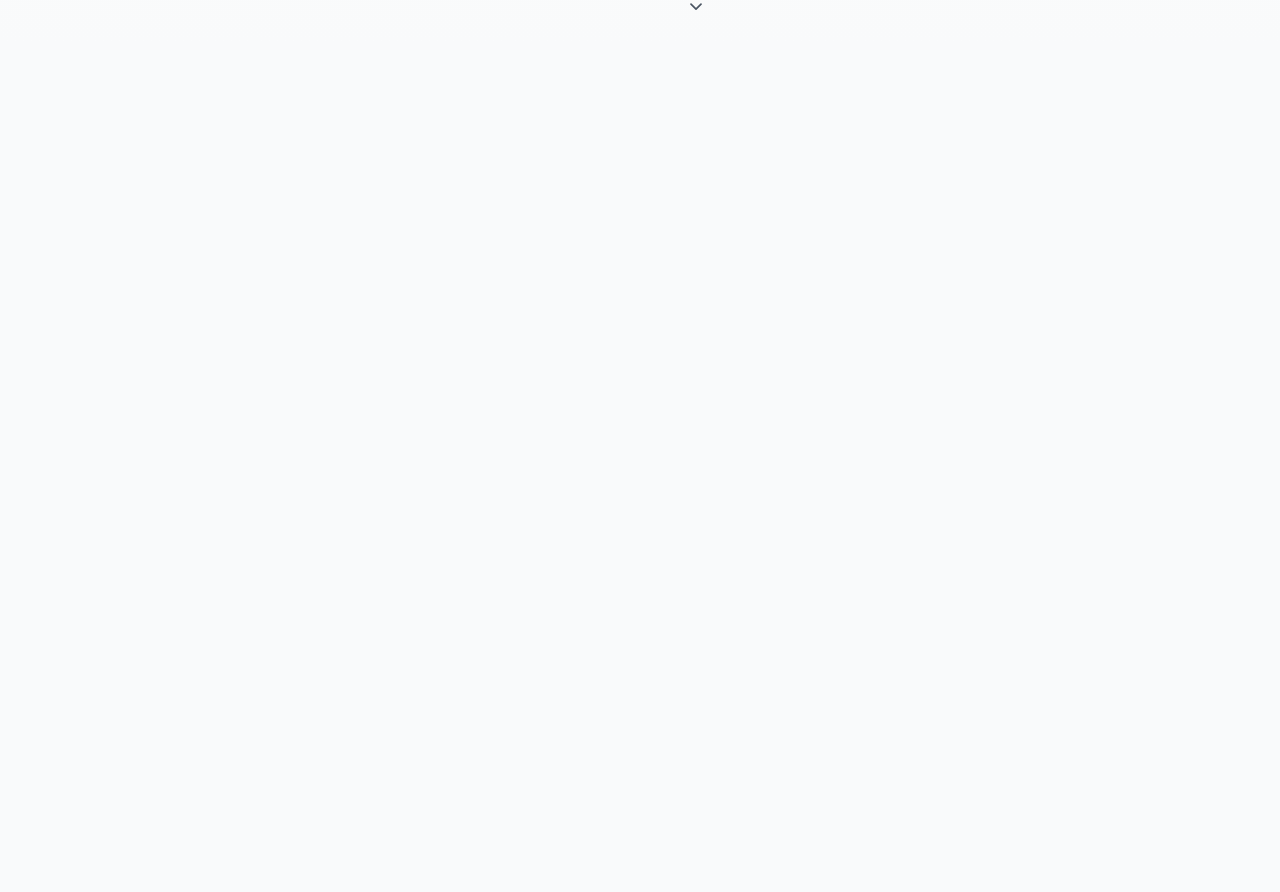
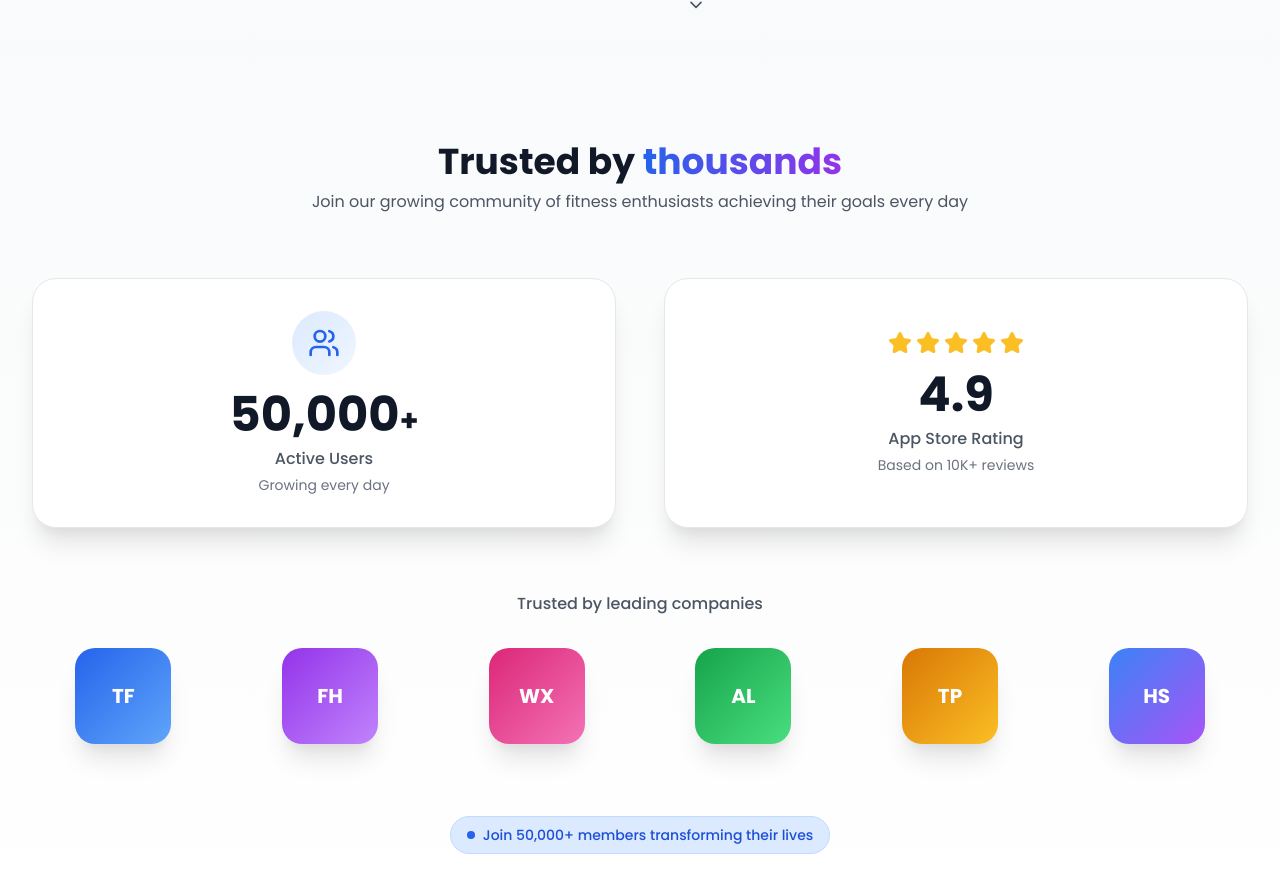
Before and after one commit to bhavana4901-rgb/fit-track, a React (Vite) app: page / in a window 1280 px wide. Shown: the part 754-1646 px from the top of the page. Before the commit the page ends 800 px from the top, so only its background shows below. Built offline with nearby package versions, Linux system fonts and the light colour scheme.

Commit message:
feat: add social proof section with animated counters

```diff
--- a/src/components/landing/SocialProof.jsx
+++ b/src/components/landing/SocialProof.jsx
@@ -1,3 +1,218 @@
+import { motion } from 'framer-motion'
+import { Star, Users } from 'lucide-react'
+import { useState, useEffect } from 'react'
+
+/**
+ * Premium Social Proof section with animated counters
+ * - Animated user count counter
+ * - Star rating display
+ * - Partner/company logos with hover effects
+ * - Smooth entrance animations
+ * - Responsive grid layout
+ */
 export default function SocialProof() {
-  return <section className="py-12">Social Proof</section>
+  const [userCount, setUserCount] = useState(0)
+  const [rating, setRating] = useState(0)
+  const finalUserCount = 50000
+  const finalRating = 4.9
+
+  // Animate counters on component mount
+  useEffect(() => {
+    // User count animation
+    const userInterval = setInterval(() => {
+      setUserCount(prev => {
+        if (prev < finalUserCount) {
+          return Math.min(prev + finalUserCount / 60, finalUserCount)
+        }
+        return prev
+      })
+    }, 30)
+
+    // Rating animation
+    const ratingInterval = setInterval(() => {
+      setRating(prev => {
+        if (prev < finalRating) {
+          return Math.min(prev + finalRating / 60, finalRating)
+        }
+        return prev
+      })
+    }, 30)
+
+    return () => {
+      clearInterval(userInterval)
+      clearInterval(ratingInterval)
+    }
+  }, [])
+
+  // Partner companies (using initials/names as logos)
+  const partners = [
+    { name: 'TechFlow', initials: 'TF', color: 'from-primary-600 to-primary-400' },
+    { name: 'FitnessHub', initials: 'FH', color: 'from-secondary-600 to-secondary-400' },
+    { name: 'WellnessX', initials: 'WX', color: 'from-accent-600 to-accent-400' },
+    { name: 'ActiveLife', initials: 'AL', color: 'from-success-600 to-success-400' },
+    { name: 'TrackPro', initials: 'TP', color: 'from-warning-600 to-warning-400' },
+    { name: 'HealthSync', initials: 'HS', color: 'from-primary-500 to-secondary-500' },
+  ]
+
+  const containerVariants = {
+    hidden: { opacity: 0 },
+    visible: {
+      opacity: 1,
+      transition: {
+        staggerChildren: 0.1,
+        delayChildren: 0.2,
+      },
+    },
+  }
+
+  const itemVariants = {
+    hidden: { opacity: 0, y: 20 },
+    visible: {
+      opacity: 1,
+      y: 0,
+      transition: { duration: 0.6, ease: 'easeOut' },
+    },
+  }
+
+  const logoVariants = {
+    hidden: { opacity: 0, scale: 0.8 },
+    visible: {
+      opacity: 1,
+      scale: 1,
+      transition: { duration: 0.5, ease: 'easeOut' },
+    },
+    hover: {
+      scale: 1.1,
+      y: -4,
+      transition: { duration: 0.3 },
+    },
+  }
+
+  return (
+    <section className="w-full py-16 md:py-24 bg-gradient-to-b from-neutral-50 dark:from-neutral-900 to-white dark:to-neutral-950">
+      <div className="max-w-7xl mx-auto px-4 sm:px-6 lg:px-8">
+        <motion.div
+          variants={containerVariants}
+          initial="hidden"
+          whileInView="visible"
+          viewport={{ once: true, margin: '-100px' }}
+          className="space-y-12 md:space-y-16"
+        >
+          {/* Headline */}
+          <motion.div variants={itemVariants} className="text-center space-y-2">
+            <h2 className="text-3xl md:text-4xl font-bold text-neutral-900 dark:text-white">
+              Trusted by <span className="bg-gradient-to-r from-primary-600 to-secondary-600 bg-clip-text text-transparent">thousands</span>
+            </h2>
+            <p className="text-neutral-600 dark:text-neutral-400 max-w-2xl mx-auto">
+              Join our growing community of fitness enthusiasts achieving their goals every day
+            </p>
+          </motion.div>
+
+          {/* Stats Grid */}
+          <motion.div
+            variants={itemVariants}
+            className="grid grid-cols-1 md:grid-cols-2 gap-8 md:gap-12"
+          >
+            {/* User Count Card */}
+            <motion.div
+              whileHover={{ scale: 1.02 }}
+              className="flex flex-col items-center justify-center p-8 rounded-2xl bg-white dark:bg-neutral-900 border border-neutral-200 dark:border-neutral-800 shadow-lg hover:shadow-xl transition-all duration-300"
+            >
+              <div className="flex items-center justify-center w-16 h-16 rounded-full bg-gradient-to-br from-primary-100 to-primary-50 dark:from-primary-900/30 dark:to-primary-800/20 mb-4">
+                <Users className="w-8 h-8 text-primary-600 dark:text-primary-400" />
+              </div>
+              <div className="text-4xl md:text-5xl font-bold text-neutral-900 dark:text-white">
+                {Math.round(userCount).toLocaleString()}
+                <span className="text-2xl md:text-3xl">+</span>
+              </div>
+              <p className="text-neutral-600 dark:text-neutral-400 mt-2 font-medium">
+                Active Users
+              </p>
+              <p className="text-sm text-neutral-500 dark:text-neutral-500 mt-1">
+                Growing every day
+              </p>
+            </motion.div>
+
+            {/* Rating Card */}
+            <motion.div
+              whileHover={{ scale: 1.02 }}
+              className="flex flex-col items-center justify-center p-8 rounded-2xl bg-white dark:bg-neutral-900 border border-neutral-200 dark:border-neutral-800 shadow-lg hover:shadow-xl transition-all duration-300"
+            >
+              <div className="flex gap-1 mb-4">
+                {[...Array(5)].map((_, i) => (
+                  <motion.div
+                    key={i}
+                    initial={{ opacity: 0, rotate: -180 }}
+                    animate={{ opacity: 1, rotate: 0 }}
+                    transition={{ delay: 0.1 * i, duration: 0.5 }}
+                  >
+                    <Star
+                      className="w-6 h-6 text-warning-400 fill-warning-400"
+                      key={i}
+                    />
+                  </motion.div>
+                ))}
+              </div>
+              <div className="text-4xl md:text-5xl font-bold text-neutral-900 dark:text-white">
+                {rating.toFixed(1)}
+              </div>
+              <p className="text-neutral-600 dark:text-neutral-400 mt-2 font-medium">
+                App Store Rating
+              </p>
+              <p className="text-sm text-neutral-500 dark:text-neutral-500 mt-1">
+                Based on 10K+ reviews
+              </p>
+            </motion.div>
+          </motion.div>
+
+          {/* Partner Logos */}
+          <motion.div variants={itemVariants} className="space-y-6">
+            <div className="text-center">
+              <p className="text-neutral-600 dark:text-neutral-400 font-medium">
+                Trusted by leading companies
+              </p>
+            </div>
+
+            <motion.div
+              variants={containerVariants}
+              initial="hidden"
+              whileInView="visible"
+              viewport={{ once: true, margin: '-100px' }}
+              className="grid grid-cols-2 md:grid-cols-3 lg:grid-cols-6 gap-4 md:gap-6"
+            >
+              {partners.map((partner, index) => (
+                <motion.div
+                  key={index}
+                  variants={logoVariants}
+                  whileHover="hover"
+                  className="h-24 md:h-28 flex items-center justify-center"
+                >
+                  <div
+                    className={`w-20 h-20 md:w-24 md:h-24 rounded-xl bg-gradient-to-br ${partner.color} shadow-lg hover:shadow-xl transition-shadow duration-300 flex items-center justify-center cursor-pointer group`}
+                  >
+                    <span className="text-white font-bold text-lg md:text-xl group-hover:scale-110 transition-transform duration-300">
+                      {partner.initials}
+                    </span>
+                  </div>
+                </motion.div>
+              ))}
+            </motion.div>
+          </motion.div>
+
+          {/* Social Proof Text */}
+          <motion.div
+            variants={itemVariants}
+            className="text-center space-y-4 mt-8 md:mt-12"
+          >
+            <div className="inline-flex items-center gap-2 px-4 py-2 rounded-full bg-primary-100 dark:bg-primary-900/30 border border-primary-200 dark:border-primary-800">
+              <div className="w-2 h-2 rounded-full bg-primary-600 dark:bg-primary-400 animate-pulse"></div>
+              <p className="text-sm font-medium text-primary-700 dark:text-primary-300">
+                Join 50,000+ members transforming their lives
+              </p>
+            </div>
+          </motion.div>
+        </motion.div>
+      </div>
+    </section>
+  )
 }
--- a/src/pages/Landing.jsx
+++ b/src/pages/Landing.jsx
@@ -1,11 +1,12 @@
 import { Link } from 'react-router-dom'
-import { Navbar, Hero } from '../components/landing'
+import { Navbar, Hero, SocialProof } from '../components/landing'
 
 export default function Landing() {
   return (
     <div className="min-h-screen bg-gradient-to-b from-white to-gray-50 dark:from-neutral-950 dark:to-neutral-900">
       <Navbar />
       <Hero />
+      <SocialProof />
     </div>
   )
 }
```
